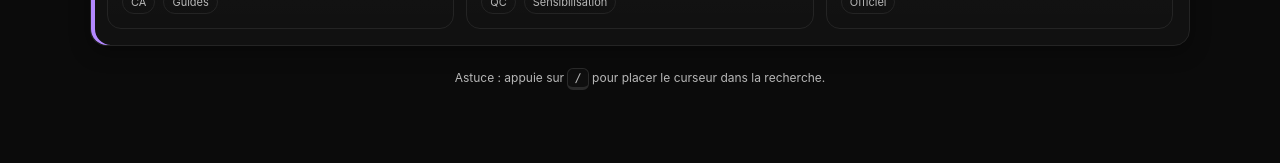
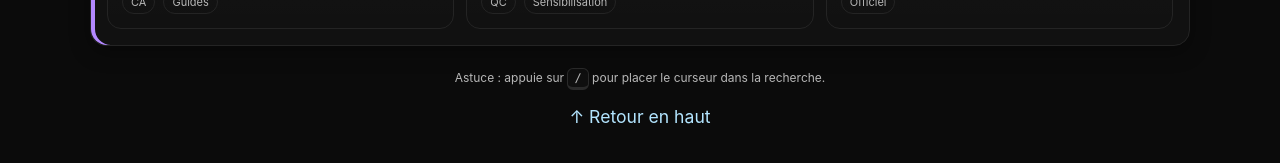
Before and after one commit to sqltemp/portfolio, a Jekyll site: the page pages/ressources.html, which Jekyll copies as it is, in a window 1280 px wide and 900 px high, scrolled down 1503 px. Shown: the part 671-834 px from the top of the window. Built offline with Jekyll 4.4.1, drawn with Linux system fonts in a browser that asks for light colours.

Commit message:
Update ressources.html

```diff
--- a/pages/ressources.html
+++ b/pages/ressources.html
@@ -87,6 +87,7 @@
   </style>
 </head>
 <body>
+  <div id="top"></div>
   <div class="wrap">
     <header>
       <h1>📚 Bibliothèque de ressources</h1>
@@ -273,6 +274,9 @@
     </div>
 
     <p class="footnote">Astuce : appuie sur <span class="kbd">/</span> pour placer le curseur dans la recherche.</p>
+    <p style="text-align:center; line-height:1.6; font-size:1.1em;">
+      <a href="#top" class="back-to-top">↑ Retour en haut</a>
+    </p>
 
   </div>
 
```
